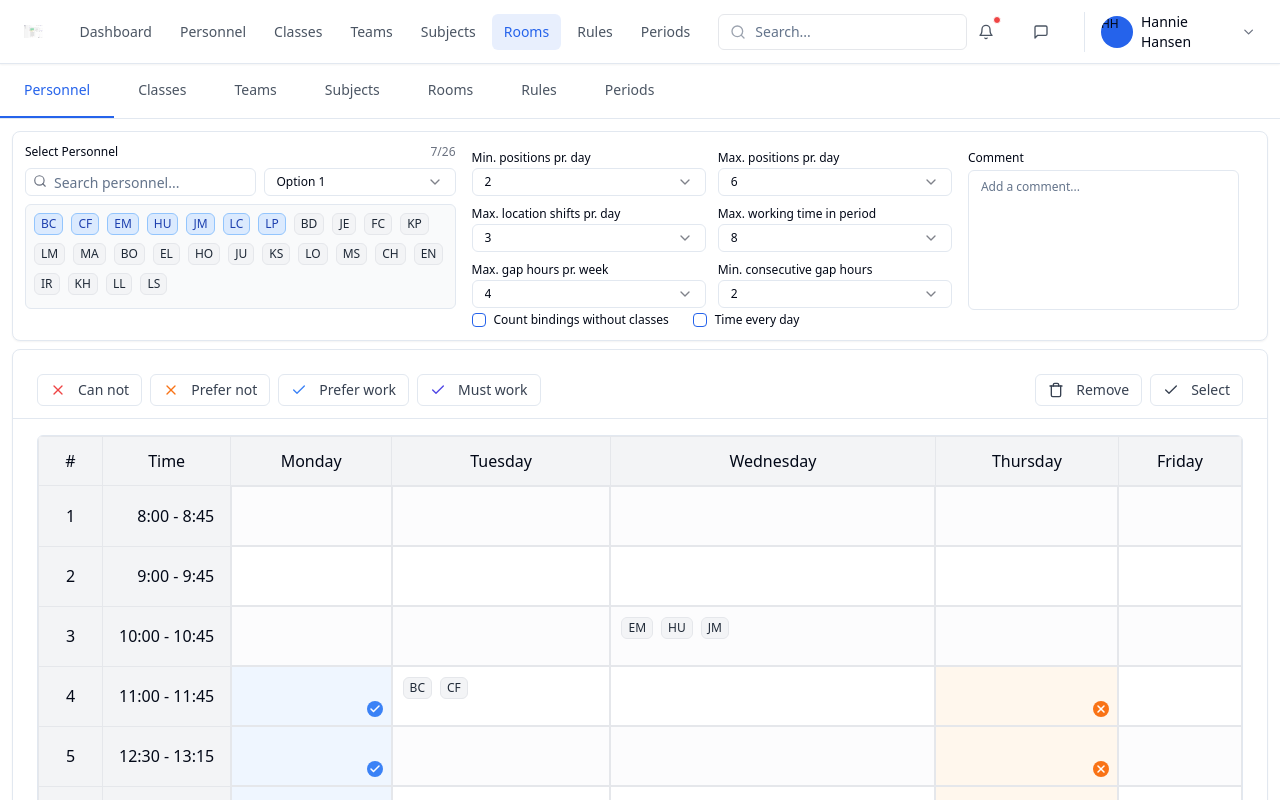
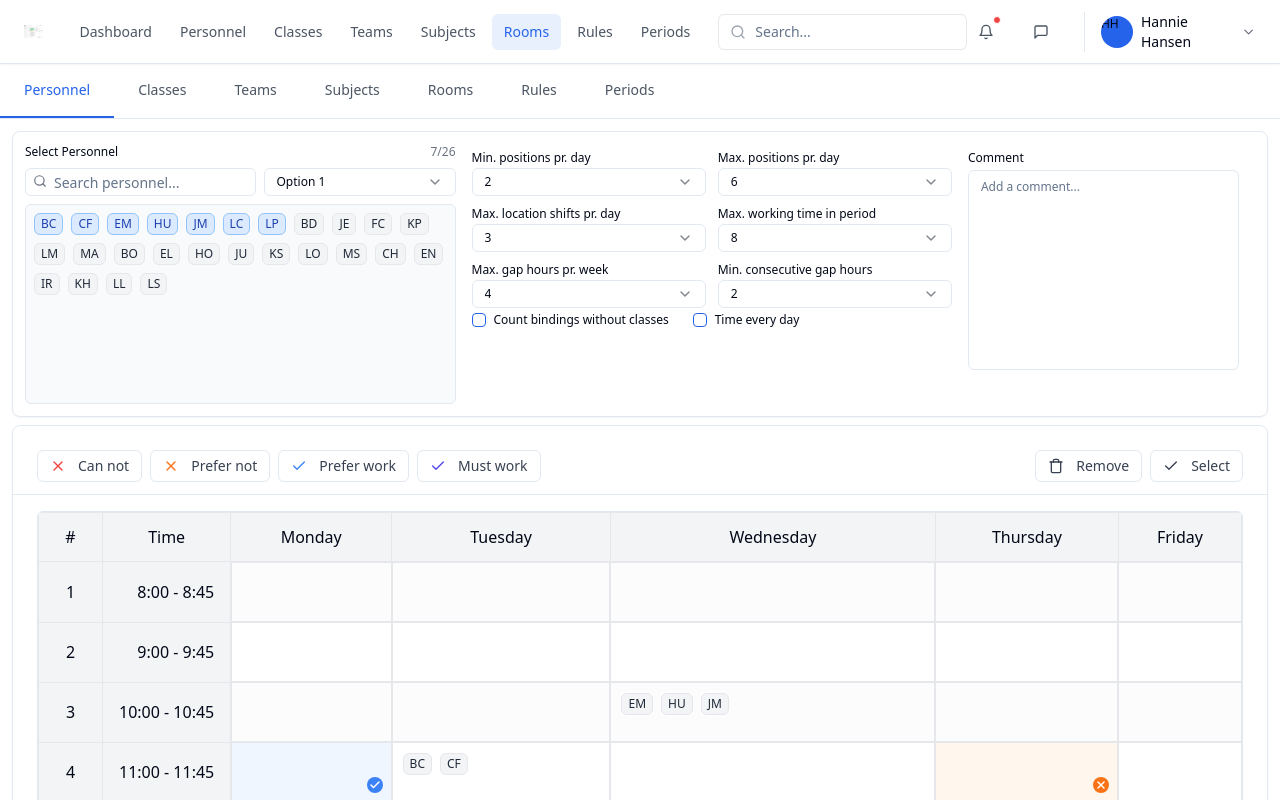
Before and after one commit to Cody14/smart-schedule-magic, a React (Vite) app: page /rooms in a window 1280 px wide. Shown: the top 800 px of the page. Built offline with nearby package versions, Linux system fonts and the light colour scheme.

Commit message:
Refactor personnel panel layout
Adjusted the layout of the personnel panel by removing the scrollbar from the personnel selection area and increasing its height. Also increased the comment section height to match the settings grid.

```diff
--- a/src/components/personnel/CombinedPersonnelPanel.tsx
+++ b/src/components/personnel/CombinedPersonnelPanel.tsx
@@ -61,7 +61,8 @@ const CombinedPersonnelPanel: React.FC<CombinedPersonnelPanelProps> = ({
                 </SelectContent>
               </Select>
             </div>
-            <div className="p-1.5 border rounded-md bg-gray-50 h-[105px]">
+            {/* Increased height from 105px to match the red mark in the screenshot, removed overflow/scrollbar */}
+            <div className="p-1.5 border rounded-md bg-gray-50 h-[200px]">
               <TeacherChips
                 teachers={filteredTeachers}
                 selectedTeachers={selectedTeachers}
@@ -193,12 +194,12 @@ const CombinedPersonnelPanel: React.FC<CombinedPersonnelPanelProps> = ({
                 </div>
               </div>
 
-              {/* Comment section - positioned on the right */}
+              {/* Comment section - positioned on the right, height increased to match the settings grid */}
               <div className="w-full lg:w-[35%]">
                 <Label className="text-xs font-medium mb-1 inline-block">Comment</Label>
                 <Textarea
                   placeholder="Add a comment..."
-                  className="resize-none h-[140px] text-xs"
+                  className="resize-none h-[200px] text-xs"
                   rows={4}
                 />
               </div>
```
